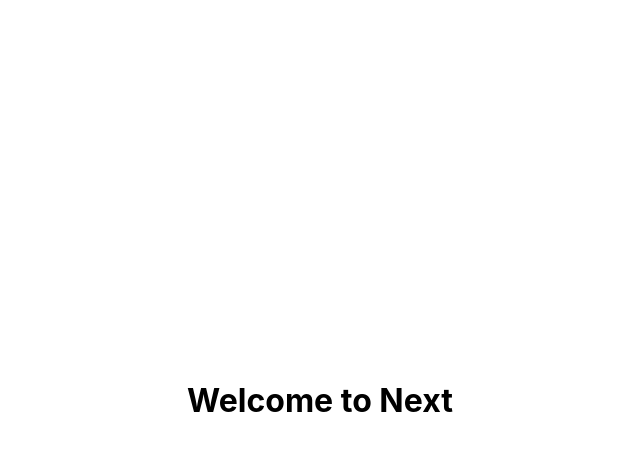
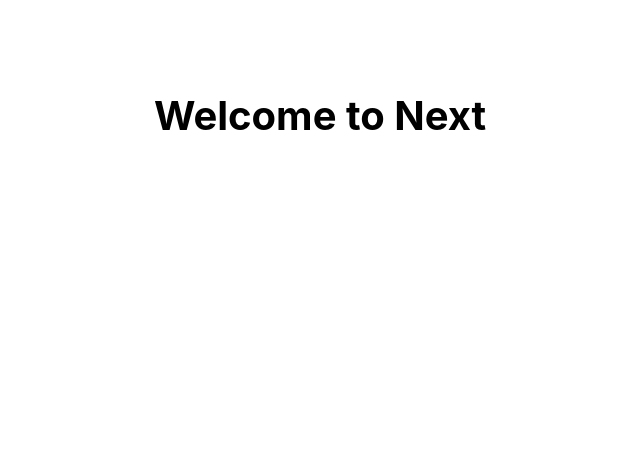
Before and after one commit to RobbieProkop/next-crash-course, a Next.js app: page / in a window 1280 px wide. Shown: the top 450 px of the page, without its empty margins (320-960 px from the left). Built offline with nearby package versions, Linux system fonts and the light colour scheme.

Commit message:
change style

```diff
--- a/styles/Layout.module.css
+++ b/styles/Layout.module.css
@@ -8,8 +8,9 @@
   flex: 1;
   display: flex;
   flex-direction: column;
-  justify-content: center;
+  justify-content: flex-start;
   align-items: center;
+  font-size: 1.25rem;
 }
 
 .footer {
```
